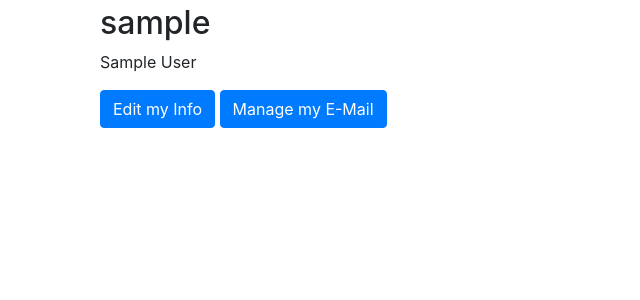
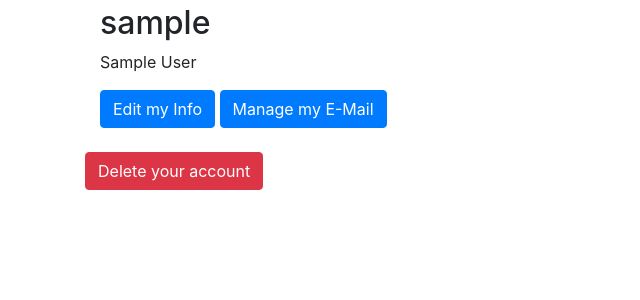
Before and after one commit to VaughnDV/wolf-and-badger, a Django app: a page that uses wolf_and_badger/templates/users/user_detail.html in a window 1280 px wide. Shown: the part 56-356 px from the top of the page, without its empty margins (0-640 px from the left). Run offline with Django 3.2, Linux system fonts and the light colour scheme; the visitor is signed in with stand-in values (Sample User, id 1); data comes from the database, SQL or seed files in the repository; some libraries are stand-ins or nearby versions.

Commit message:
Updated create address test, added user delete view, change to user model

```diff
--- a/wolf_and_badger/templates/users/user_detail.html
+++ b/wolf_and_badger/templates/users/user_detail.html
@@ -42,4 +42,11 @@
 {% endif %}
 
 </div>
+
+  </br>
+<div class="row">
+  <div class="col-sm-12">
+    <a class="btn btn-danger" href="{% url 'users:delete' request.user.username %}">Delete your account</a>
+  </div>
+</div>
 {% endblock content %}
--- a/wolf_and_badger/users/models.py
+++ b/wolf_and_badger/users/models.py
@@ -25,7 +25,7 @@ class User(AbstractUser):
     first_name = None  # type: ignore
     last_name = None  # type: ignore
     phone_number = PhoneField(blank=True, help_text='Contact phone number')
-    addresses = ManyToManyField(Address)
+    addresses = ManyToManyField(Address, null=True, blank=True)
 
     def get_absolute_url(self):
         """Get url for user's detail view.
--- a/wolf_and_badger/users/urls.py
+++ b/wolf_and_badger/users/urls.py
@@ -4,6 +4,7 @@ from wolf_and_badger.users.views import (
     user_detail_view,
     user_redirect_view,
     user_update_view,
+    user_delete_view,
     create_address_view,
 )
 
@@ -12,5 +13,6 @@ urlpatterns = [
     path("create_address/", view=create_address_view, name="create_address"),
     path("~redirect/", view=user_redirect_view, name="redirect"),
     path("~update/", view=user_update_view, name="update"),
+    path("<str:username>/delete/", view=user_delete_view, name="delete"),
     path("<str:username>/", view=user_detail_view, name="detail"),
 ]
--- a/wolf_and_badger/users/views.py
+++ b/wolf_and_badger/users/views.py
@@ -2,8 +2,9 @@ from django.contrib.auth import get_user_model
 from django.contrib.auth.mixins import LoginRequiredMixin
 from django.contrib.messages.views import SuccessMessageMixin
 from django.urls import reverse
+from django.urls import reverse_lazy
 from django.utils.translation import gettext_lazy as _
-from django.views.generic import DetailView, RedirectView, UpdateView, CreateView
+from django.views.generic import DetailView, RedirectView, UpdateView, CreateView, DeleteView
 from .models import Address
 from .forms import CreateAddressForm
 
@@ -47,7 +48,7 @@ class UserRedirectView(LoginRequiredMixin, RedirectView):
 user_redirect_view = UserRedirectView.as_view()
 
 
-class CreateAddressView(LoginRequiredMixin, CreateView):
+class CreateAddressView(LoginRequiredMixin, SuccessMessageMixin, CreateView):
     model = Address
     login_url = '/login/'
     redirect_field_name = "users:detail"
@@ -59,3 +60,14 @@ class CreateAddressView(LoginRequiredMixin, CreateView):
 
 
 create_address_view = CreateAddressView.as_view()
+
+
+class UserDeleteView(LoginRequiredMixin, SuccessMessageMixin, DeleteView):
+    model = model = User
+    slug_field = "username"
+    slug_url_kwarg = "username"
+    success_url = redirect_field_name = "home"
+    success_message = _("Account successfully deleted")
+
+
+user_delete_view = UserDeleteView.as_view()
```
Also changed, not shown: wolf_and_badger/templates/users/user_confirm_delete.html (added, +18 -0 lines), wolf_and_badger/users/tests/test_views.py (+21 -0 lines), wolf_and_badger/users/migrations/0005_auto_20210413_1731.py (added).
